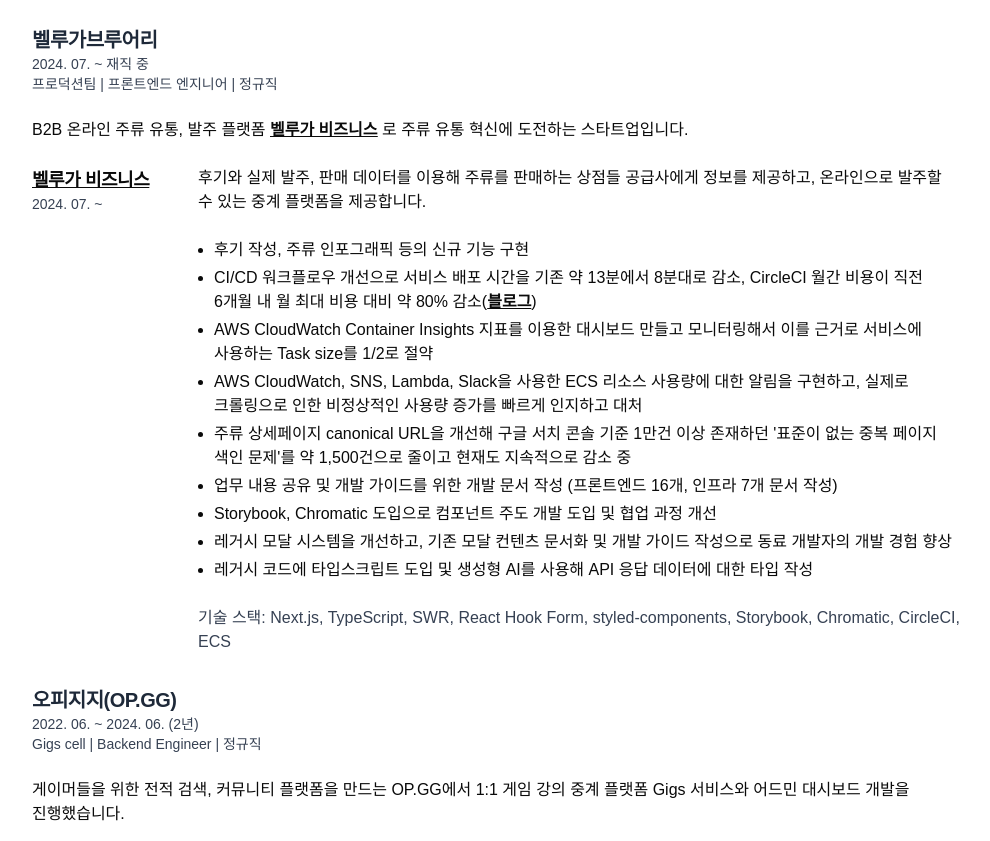
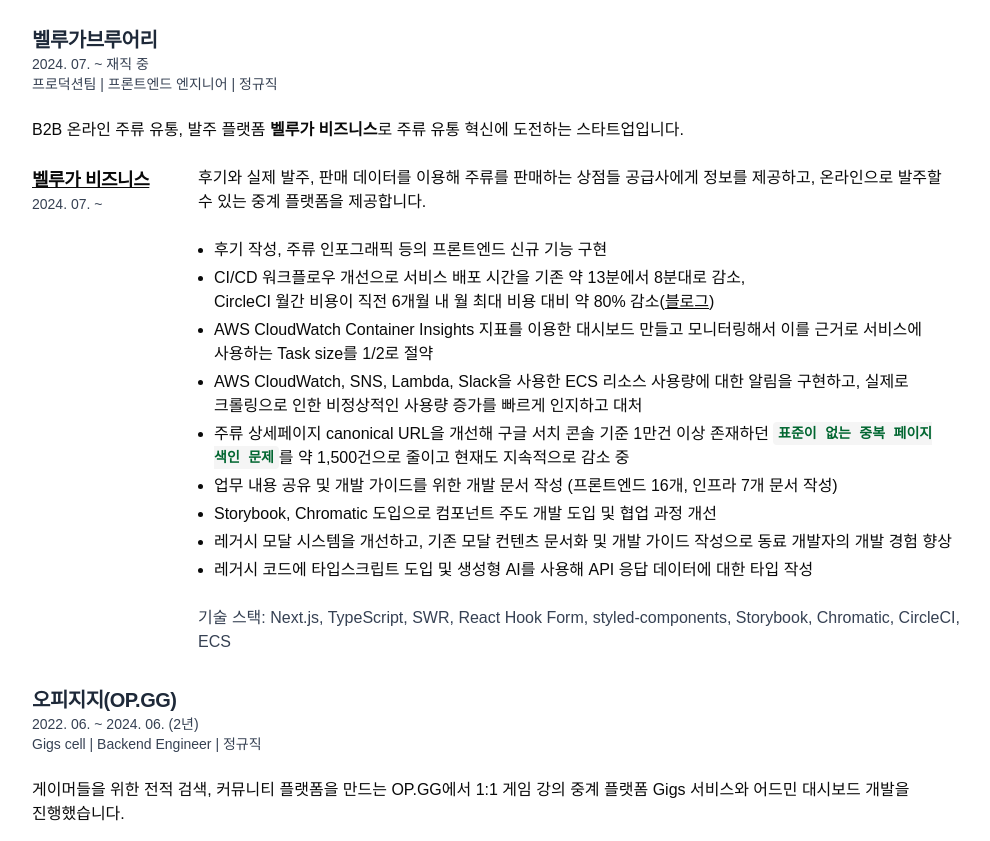
Before and after one commit to freejak5520/resume, a React (Vite) app: page / in a window 1280 px wide. Shown: the part 800-1641 px from the top of the page, without its empty margins (144-1134 px from the left). Built offline with nearby package versions, Linux system fonts and the light colour scheme; a web font is replaced by a local one.

Commit message:
컴포넌트 구조 개선 및 새로운 프로젝트 관련 컴포넌트 추가, 기술 스택 목록 형식 변경

```diff
--- a/src/App.tsx
+++ b/src/App.tsx
@@ -2,16 +2,15 @@
   Company,
   Contact,
   ContactList,
-  Text,
-  Experience,
-  ExperienceList,
+  ListItem,
+  List,
   ExperienceSkills,
   Section,
-  Skill,
-  MySkillList,
   SubInfo,
+  Text,
 } from "@/components";
-import { Career, CareerContent, CareerSide } from "@/components/Career";
+import { Project, ProjectAside, ProjectContent } from "@/components/Project";
+import { MySkillList, MySkill } from "@/components/Skill";
 
 function App() {
   return (
@@ -65,13 +64,13 @@
         <h2>기술 스택</h2>
 
         <MySkillList>
-          <Skill>TypeScript, JavaScript, React, Next.js</Skill>
-          <Skill>
+          <MySkill>TypeScript, JavaScript, React, Next.js</MySkill>
+          <MySkill>
             styled-components, Emotion, TailwindCSS, SWR, React Hook Form
-          </Skill>
-          <Skill>
+          </MySkill>
+          <MySkill>
             Vite, Storybook, Chromatic, CircleCI, AWS ECS, CloudWatch
-          </Skill>
+          </MySkill>
         </MySkillList>
       </Section>
 
@@ -84,15 +83,12 @@
           <SubInfo>프로덕션팀 | 프론트엔드 엔지니어 | 정규직</SubInfo>
 
           <Text>
-            B2B 온라인 주류 유통, 발주 플랫폼{" "}
-            <a href="https://business.veluga.kr/" target="_blank">
-              <b className="underline">벨루가 비즈니스</b>
-            </a>{" "}
-            로 주류 유통 혁신에 도전하는 스타트업입니다.
+            B2B 온라인 주류 유통, 발주 플랫폼 <b>벨루가 비즈니스</b>로 주류 유통
+            혁신에 도전하는 스타트업입니다.
           </Text>
 
-          <Career>
-            <CareerSide>
+          <Project>
+            <ProjectAside>
               <h4>
                 <a href="https://business.veluga.kr/" target="_blank">
                   벨루가 비즈니스
@@ -100,70 +96,71 @@
               </h4>
 
               <SubInfo>2024. 07. ~</SubInfo>
-            </CareerSide>
-            <CareerContent>
+            </ProjectAside>
+            <ProjectContent>
               <Text>
                 후기와 실제 발주, 판매 데이터를 이용해 주류를 판매하는 상점들
                 공급사에게 정보를 제공하고, 온라인으로 발주할 수 있는 중계
                 플랫폼을 제공합니다.
               </Text>
 
-              <ExperienceList>
-                <Experience>
-                  후기 작성, 주류 인포그래픽 등의 신규 기능 구현
-                </Experience>
-                <Experience>
+              <List>
+                <ListItem>
+                  후기 작성, 주류 인포그래픽 등의 프론트엔드 신규 기능 구현
+                </ListItem>
+                <ListItem>
                   CI/CD 워크플로우 개선으로 서비스 배포 시간을 기존 약 13분에서
-                  8분대로 감소, CircleCI 월간 비용이 직전 6개월 내 월 최대 비용
-                  대비 약 80% 감소(
+                  8분대로 감소, <br />
+                  CircleCI 월간 비용이 직전 6개월 내 월 최대 비용 대비 약 80%
+                  감소(
                   <a
-                    className="font-semibold"
                     href="https://velog.io/@freejak5520/TIL-CICD-%EA%B0%9C%EC%84%A0-%EC%A7%84%ED%96%89Next.js-CircleCI-Yarn-berry"
                     target="_blank"
                   >
                     블로그
                   </a>
                   )
-                </Experience>
-                <Experience>
+                </ListItem>
+                <ListItem>
                   AWS CloudWatch Container Insights 지표를 이용한 대시보드
                   만들고 모니터링해서 이를 근거로 서비스에 사용하는 Task size를
                   1/2로 절약
-                </Experience>
-                <Experience>
+                </ListItem>
+                <ListItem>
                   AWS CloudWatch, SNS, Lambda, Slack을 사용한 ECS 리소스
                   사용량에 대한 알림을 구현하고, 실제로 크롤링으로 인한
                   비정상적인 사용량 증가를 빠르게 인지하고 대처
-                </Experience>
-                <Experience>
+                </ListItem>
+                <ListItem>
                   주류 상세페이지 canonical URL을 개선해 구글 서치 콘솔 기준
-                  1만건 이상 존재하던 '표준이 없는 중복 페이지 색인 문제'를 약
+                  1만건 이상 존재하던{" "}
+                  <code>표준이 없는 중복 페이지 색인 문제</code>를 약
                   1,500건으로 줄이고 현재도 지속적으로 감소 중
-                </Experience>
-                <Experience>
+                </ListItem>
+                <ListItem>
                   업무 내용 공유 및 개발 가이드를 위한 개발 문서 작성
                   (프론트엔드 16개, 인프라 7개 문서 작성)
-                </Experience>
-                <Experience>
+                </ListItem>
+                <ListItem>
                   Storybook, Chromatic 도입으로 컴포넌트 주도 개발 도입 및 협업
                   과정 개선
-                </Experience>
-                <Experience>
+                </ListItem>
+                <ListItem>
                   레거시 모달 시스템을 개선하고, 기존 모달 컨텐츠 문서화 및 개발
                   가이드 작성으로 동료 개발자의 개발 경험 향상
-                </Experience>
-                <Experience>
+                </ListItem>
+                <ListItem>
                   레거시 코드에 타입스크립트 도입 및 생성형 AI를 사용해 API 응답
                   데이터에 대한 타입 작성
-                </Experience>
-              </ExperienceList>
+                </ListItem>
+              </List>
 
               <ExperienceSkills>
                 기술 스택: Next.js, TypeScript, SWR, React Hook Form,
                 styled-components, Storybook, Chromatic, CircleCI, ECS
               </ExperienceSkills>
-            </CareerContent>
-          </Career>
+            </ProjectContent>
+          </Project>
         </Company>
 
         <Company>
@@ -180,38 +177,38 @@
             진행했습니다.
           </Text>
 
-          <Career>
-            <CareerSide>
+          <Project>
+            <ProjectAside>
               <h4>Gigs 어드민 대시보드</h4>
               <SubInfo>2022. 06. ~ 2024. 05.</SubInfo>
-            </CareerSide>
-            <CareerContent>
-              <ExperienceList>
-                <Experience>
+            </ProjectAside>
+            <ProjectContent>
+              <List>
+                <ListItem>
                   Gigs 서비스의 백오피스 대시보드 풀스택 개발 진행
-                </Experience>
-                <Experience>
+                </ListItem>
+                <ListItem>
                   회원, 강의 진행, 결제 등의 데이터 그래프 모니터링 대시보드
                   구현
-                </Experience>
-                <Experience>
+                </ListItem>
+                <ListItem>
                   전문가 가상 전화번호 발급 및 관리 기능, 콜로그를 사용해서 통화
                   종료 후 안내 문자 발송 기능 구현
-                </Experience>
-                <Experience>
+                </ListItem>
+                <ListItem>
                   월별 세금계산서 발행 자동화 및 발행 상태 모니터링 페이지 구현
-                </Experience>
-              </ExperienceList>
+                </ListItem>
+              </List>
 
               <ExperienceSkills>
                 기술 스택: PHP, Laravel, Vite, React, TypeScript, React Query,
                 React Hook Form, Emotion
               </ExperienceSkills>
-            </CareerContent>
-          </Career>
+            </ProjectContent>
+          </Project>
 
-          <Career>
-            <CareerSide>
+          <Project>
+            <ProjectAside>
               <h4>
                 <a
                   className="underline"
@@ -222,28 +219,28 @@
                 </a>
               </h4>
               <SubInfo>2022. 06. ~ 2024. 05.</SubInfo>
-            </CareerSide>
-            <CareerContent>
-              <ExperienceList>
-                <Experience>
+            </ProjectAside>
+            <ProjectContent>
+              <List>
+                <ListItem>
                   1:1 게임 강의 중계 플랫폼 Gigs의 프론트엔드 개발 진행
-                </Experience>
-                <Experience>
+                </ListItem>
+                <ListItem>
                   Pusher channels, REST API를 이용한 실시간 채팅 기능 프론트엔드
                   구현
-                </Experience>
-                <Experience>
+                </ListItem>
+                <ListItem>
                   Markdown 문서로 작성하고 관리할 수 있는 서비스 가이드 및 약관
                   페이지 구현
-                </Experience>
-              </ExperienceList>
+                </ListItem>
+              </List>
 
               <ExperienceSkills>
                 기술 스택: Next.js, TypeScript, React Query, React Hook Form,
                 Emotion
               </ExperienceSkills>
-            </CareerContent>
-          </Career>
+            </ProjectContent>
+          </Project>
         </Company>
 
         <Company>
@@ -259,46 +256,44 @@
             담당했습니다.
           </Text>
 
-          <Career>
-            <CareerSide>
+          <Project>
+            <ProjectAside>
               <h4>전문가 중계 플랫폼</h4>
               <SubInfo>2021. 09. ~ 2022. 03.</SubInfo>
-            </CareerSide>
-            <CareerContent>
-              <ExperienceList>
-                <Experience>
+            </ProjectAside>
+            <ProjectContent>
+              <List>
+                <ListItem>
                   전문가 매칭, 재능 마켓 플랫폼을 React를 이용해 개발 진행
-                </Experience>
-              </ExperienceList>
+                </ListItem>
+              </List>
 
               <ExperienceSkills>
                 기술 스택: React, TypeScript, React Query, React Hook Form,
                 Storybook, CSS Module
               </ExperienceSkills>
-            </CareerContent>
-          </Career>
+            </ProjectContent>
+          </Project>
 
-          <Career>
-            <CareerSide>
+          <Project>
+            <ProjectAside>
               <h4>OGT.GG</h4>
               <SubInfo>2020. 09. ~ 2022. 05.</SubInfo>
-            </CareerSide>
-            <CareerContent>
-              <ExperienceList>
-                <Experience>
+            </ProjectAside>
+            <ProjectContent>
+              <List>
+                <ListItem>
                   1:1 게임 강의 중계 플랫폼 OGT(Online Game Tutor) 개발 및 출시
-                </Experience>
-                <Experience>Django, MySQL을 사용해 서버 구현</Experience>
-                <Experience>
-                  Django Template과 jQuery로 웹 서비스 구현
-                </Experience>
-              </ExperienceList>
+                </ListItem>
+                <ListItem>Django, MySQL을 사용해 서버 구현</ListItem>
+                <ListItem>Django Template과 jQuery로 웹 서비스 구현</ListItem>
+              </List>
 
               <ExperienceSkills>
                 기술 스택: Python, Django, MySQL, JavaScript, jQuery
               </ExperienceSkills>
-            </CareerContent>
-          </Career>
+            </ProjectContent>
+          </Project>
         </Company>
       </Section>
     </main>
--- /dev/null
+++ b/src/components/Skill/index.tsx
@@ -0,0 +1,21 @@
+import { List, ListItem } from "@/components";
+
+export function MySkillList({
+  children,
+  className,
+}: {
+  children: React.ReactNode;
+  className?: string;
+}) {
+  return <List className={className}>{children}</List>;
+}
+
+export function MySkill({
+  children,
+  className,
+}: {
+  children: React.ReactNode;
+  className?: string;
+}) {
+  return <ListItem className={className}>{children}</ListItem>;
+}
--- a/src/index.css
+++ b/src/index.css
@@ -158,6 +158,10 @@
     @apply leading-6 whitespace-pre-line;
   }
 
+  b {
+    @apply font-semibold;
+  }
+
   ul {
     @apply list-disc pl-4;
   }
@@ -171,7 +175,7 @@
   }
 
   code {
-    @apply relative rounded bg-muted px-[0.3rem] py-[0.2rem] font-mono text-sm font-semibold;
+    @apply relative rounded bg-muted px-[0.3rem] py-[0.2rem] font-mono text-sm font-semibold text-primary;
   }
 
   a {
```
Also changed, not shown: src/components/Project/index.tsx (renamed from src/components/Career/index.tsx, +6 -3 lines), src/components/index.tsx (+2 -22 lines), src/components/Experience/index.tsx (added).
